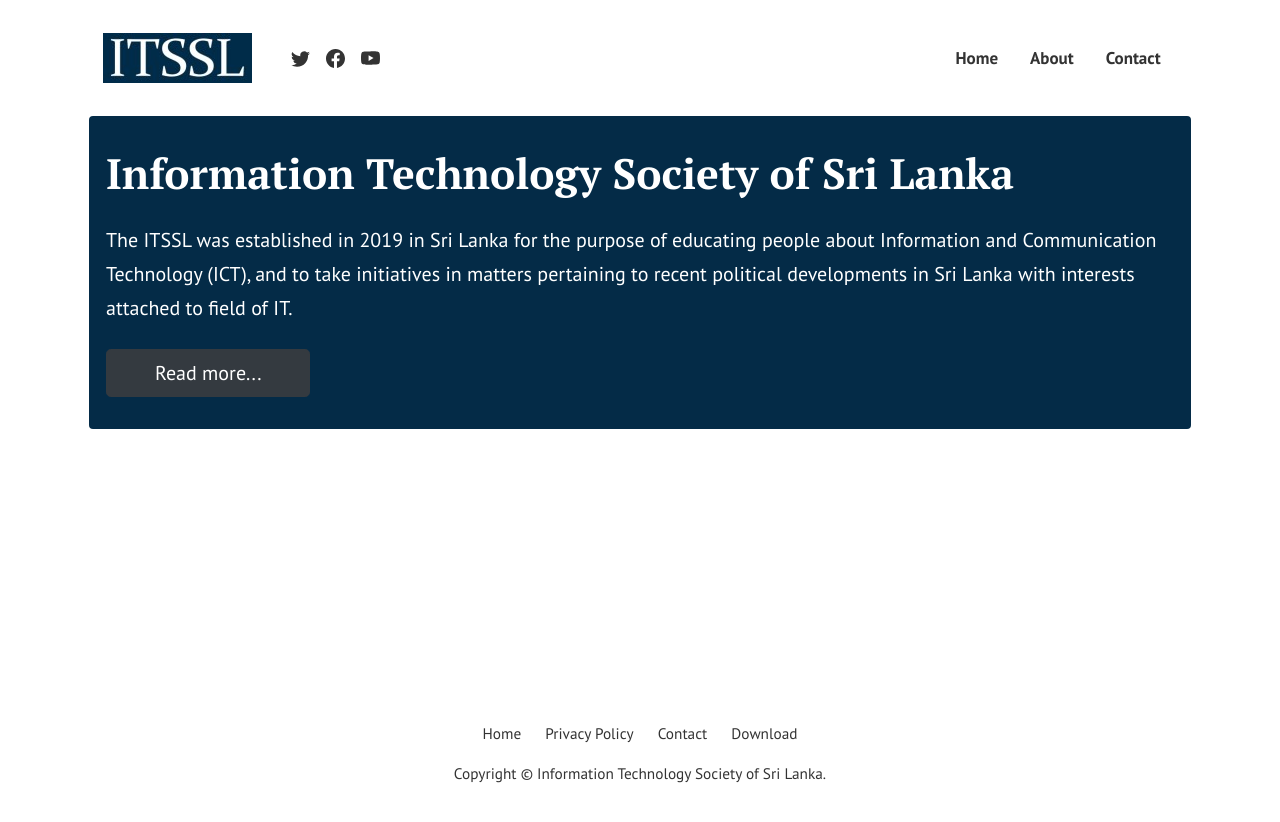
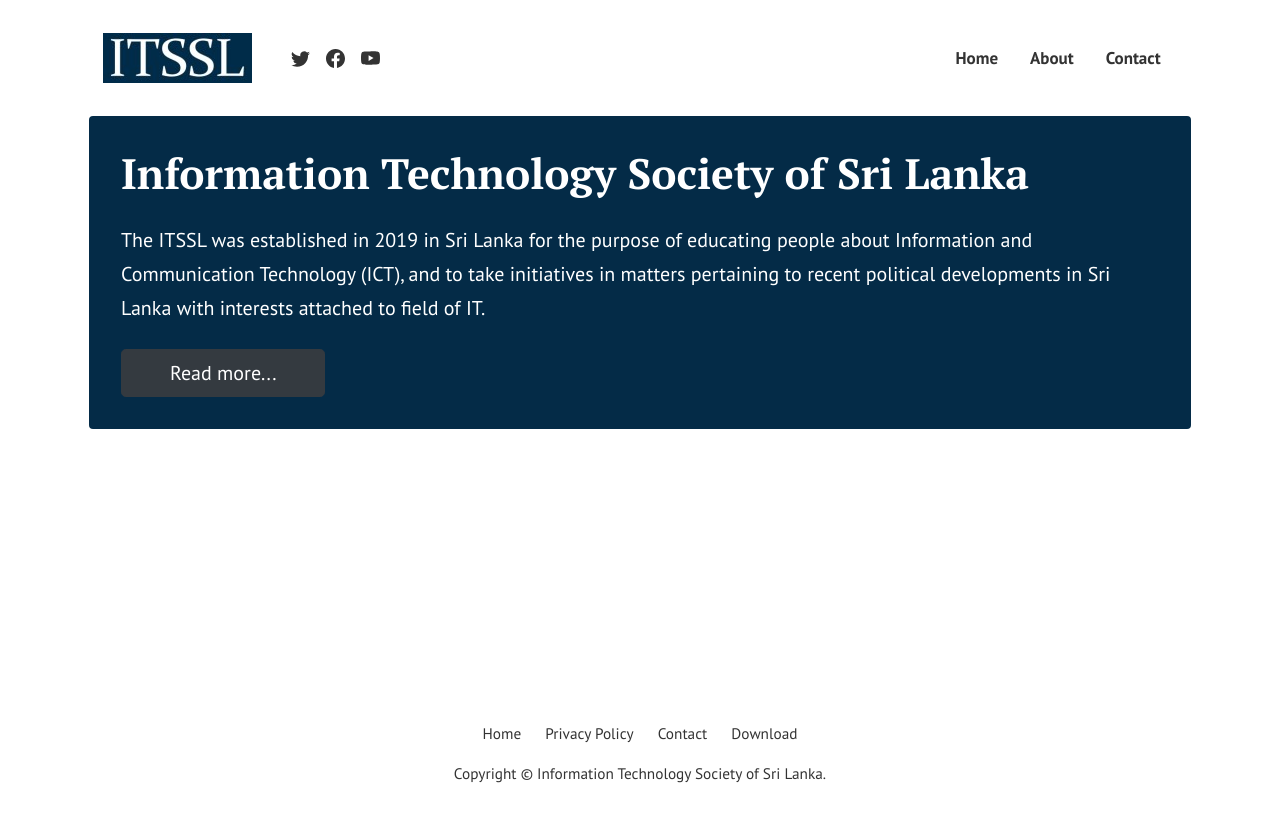
Before and after one commit to ITSSL/itssl.org, a Jekyll site: the page built from index.html, in a window 1280 px wide. Shown: the top 822 px of the page. Built offline with Jekyll 4.4.1, drawn with Linux system fonts in a browser that asks for light colours; the list of posts is cut into pages by our own code.

Commit message:
Update index.html

```diff
--- a/index.html
+++ b/index.html
@@ -8,7 +8,7 @@
 ================================================== -->
 {% if page.url == "/" %}
 <div class="rounded mb-5 hero">
-  <div class="row align-items-center justify-content-between">
+  <div class="align-items-center justify-content-between">
 
       <h1 style="color:#ffff;" class="font-weight-bold mb-4 serif-font">Information Technology Society of Sri Lanka</h1>
       <p style="color:#ffff;" class="lead mb-4">The ITSSL was established in 2019 in Sri Lanka for the purpose of educating people about Information and Communication Technology (ICT), and to take initiatives in matters pertaining to recent political developments in Sri Lanka with interests attached to field of IT.</p>
```
